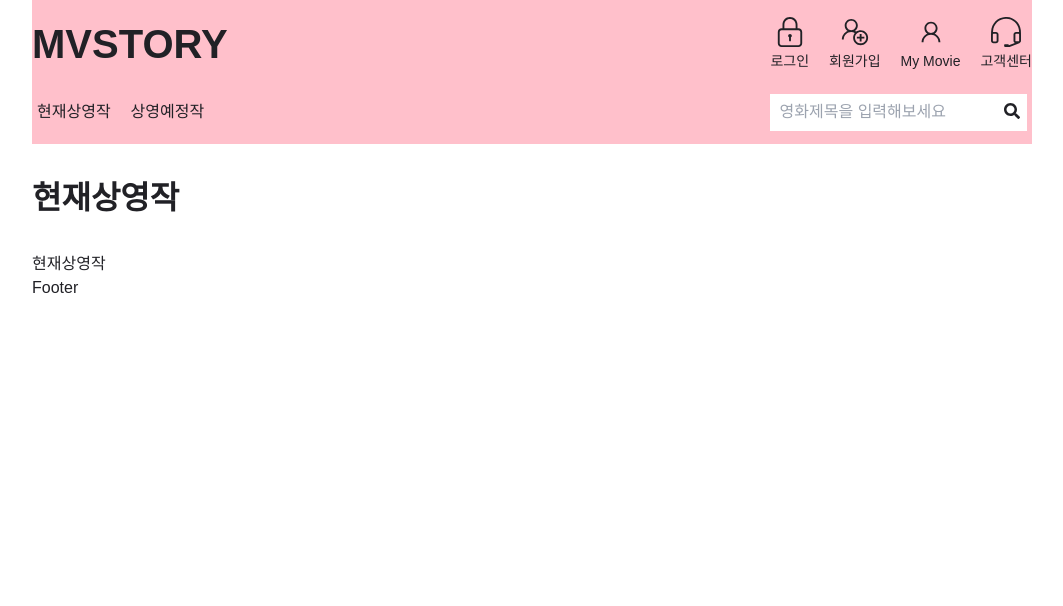
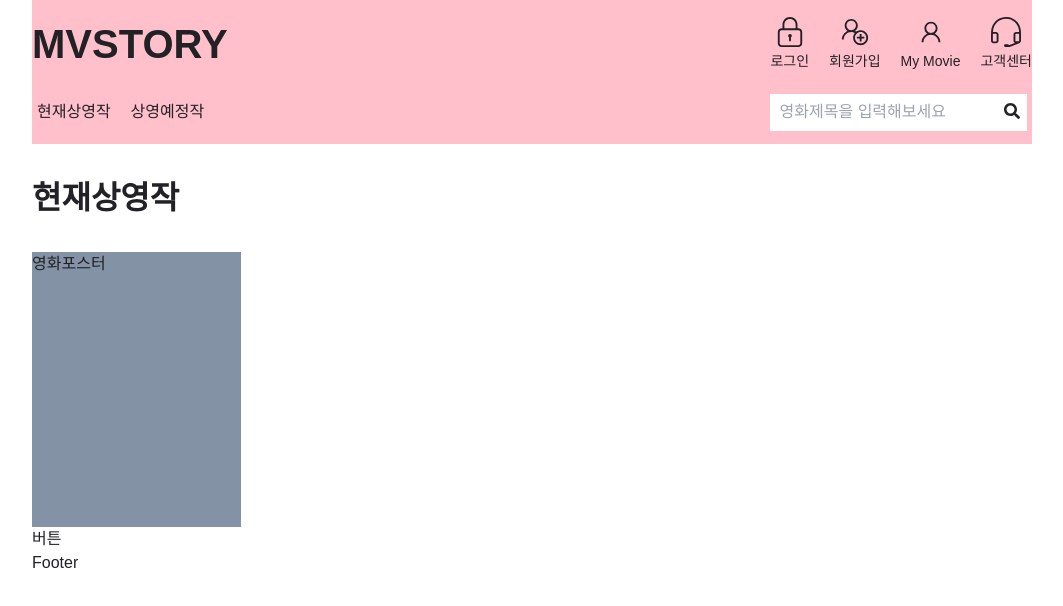
Before and after one commit to hyeeons/movie_story, a React (Create React App) app: page / in a window 1280 px wide. Shown: the top 606 px of the page, without its empty margins (108-1171 px from the left). Built offline with nearby package versions, Linux system fonts and the light colour scheme.

Commit message:
무비카드 만드는 중

```diff
--- a/src/components/movie/MovieCard.tsx
+++ b/src/components/movie/MovieCard.tsx
@@ -1,5 +1,13 @@
 import React from "react";
+import Poster from "./Poster";
+import Button from "./Button";
 
-const MobieCard: React.FC = () => <div>무비카드</div>;
+const MovieCard: React.FC = () => (
+  <>
+    <div>
+      <Poster /> <Button />
+    </div>
+  </>
+);
 
-export default MobieCard;
+export default MovieCard;
--- a/src/components/movie/Poster.tsx
+++ b/src/components/movie/Poster.tsx
@@ -1,5 +1,7 @@
 import React from "react";
 
-const Poster: React.FC = () => <div>포스터이미지</div>;
+const Poster: React.FC = () => (
+  <div className="w-[13.0625rem] h-[17.1875rem] bg-gray">영화포스터</div>
+);
 
 export default Poster;
--- a/src/views/NowMovie.tsx
+++ b/src/views/NowMovie.tsx
@@ -1,5 +1,5 @@
 import React from "react";
+import MovieCard from "../components/movie/MovieCard";
 
-const NowMovie: React.FC = () => <div>현재상영작</div>;
-
+const NowMovie: React.FC = () => <MovieCard />;
 export default NowMovie;
```
